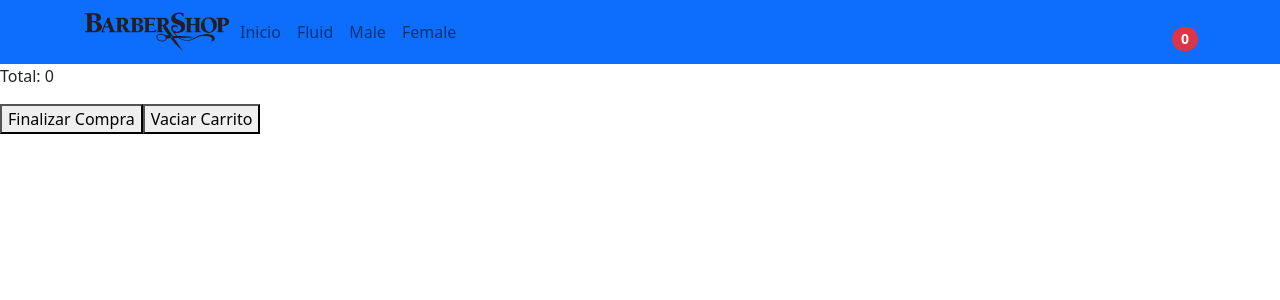
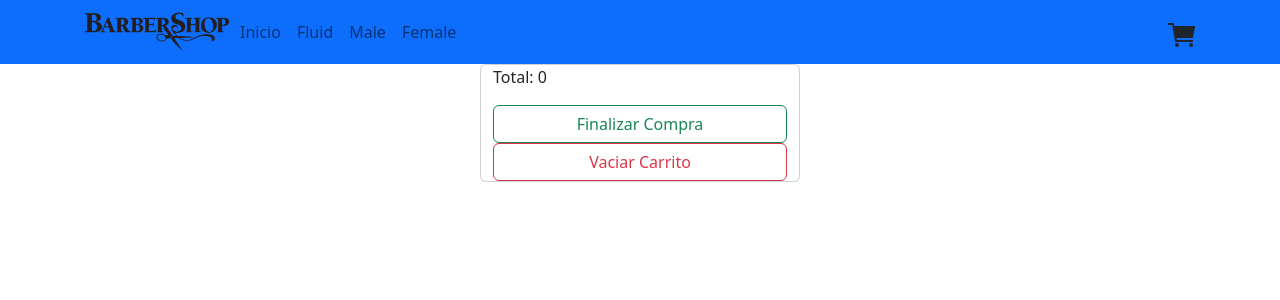
Before and after one commit to Lautaax/Ecommerce-react, a React (Create React App) app: page /Cart in a window 1280 px wide. Shown: the top 300 px of the page. Built offline with nearby package versions, Linux system fonts and the light colour scheme; the HTML template or start-up script is replaced by a standard one.

Commit message:
Cambios!

```diff
--- a/package.json
+++ b/package.json
@@ -3,6 +3,7 @@
   "version": "0.1.0",
   "private": true,
   "dependencies": {
+    "@react-icons/all-files": "^4.1.0",
     "@testing-library/jest-dom": "^5.16.5",
     "@testing-library/react": "^13.4.0",
     "@testing-library/user-event": "^13.5.0",
--- a/src/components/ItemDetailCont/ItemDetail.jsx
+++ b/src/components/ItemDetailCont/ItemDetail.jsx
@@ -20,7 +20,7 @@ const ItemDetail = () => {
 
 
     return (
-        <div className='container card w-25'>
+        <div variant="info" className='container card w-25'>
 
             <img src={products.image} alt="" />
             <p>Stock:{products.stock} </p>
--- a/src/components/ItemDetailCont/ItemDetailCont.jsx
+++ b/src/components/ItemDetailCont/ItemDetailCont.jsx
@@ -4,9 +4,7 @@ import ItemDetail from './ItemDetail'
 export const ItemDetailCont = () => {
   return (
     <div>
-
 <ItemDetail/>
-
     </div>
   )
 }
--- a/src/components/ItemDetailCont/ItemList.jsx
+++ b/src/components/ItemDetailCont/ItemList.jsx
@@ -17,9 +17,9 @@ const ItemList = ({ prod }) => {
 
 
     return (
-        <Card  style={{  width: '18rem' }}>
+        <Card className='container' bg='orange' style={{  width: '18rem' }}>
             <Card.Img variant="top" src={prod.image} onClick={()=>redirectItemDetail(prod.id)} />
-            <Card.Body  >
+            <Card.Body   >
                 <Card.Title  >{prod.first_name}</Card.Title>
                 <Card.Text>Genero:
                 {prod.gender}
--- a/src/components/NavBar/CartWidget.jsx
+++ b/src/components/NavBar/CartWidget.jsx
@@ -1,5 +1,5 @@
 import { useContext } from 'react';
-import { AiOutlineShoppingCart } from 'react-icons/ai';
+import { IoCartSharp } from 'react-icons/io5';
 import GlobalContext from '../../context/GlobalContext';
 
 const CardWidget = () => {
@@ -7,8 +7,8 @@ const CardWidget = () => {
 const {countCart } =useContext(GlobalContext)
 
     return (
-        <div className=' fs-2'>
-            <AiOutlineShoppingCart  />
+        <div className=' fs-2 '>
+            <IoCartSharp/>
             <span class="badge rounded-pill bg-primary bg-danger">{countCart}</span>
         </div>
     );
--- a/src/components/NavBar/NavBar.jsx
+++ b/src/components/NavBar/NavBar.jsx
@@ -14,15 +14,13 @@ function ColorSchemesExample() {
         <Link to="/">
           <img src={logo} width="150px" alt="" />
         </Link>
-          <Nav className="me-auto">
-            <Nav.Link href="/">Inicio</Nav.Link>
-            <Nav.Link href="/category/genderFluid">Fluid  </Nav.Link>
-            <Nav.Link href="/category/male">Male  </Nav.Link>
-            <Nav.Link href="/category/female">Female  </Nav.Link>
-
-
+          <Nav className="me-auto ">
+            <Link className="nav-link" to="/">Inicio</Link>
+            <Link className="nav-link" to="/category/genderFluid"> Fluid  </Link>
+            <Link className="nav-link" to="/category/male">Male  </Link>
+            <Link className="nav-link" to="/category/female">Female  </Link>
           </Nav>
-          <Link to="/cart"> <CardWidget /></Link>
+          <Link className="nav-link" to="/cart"> <CardWidget /></Link>
         </Container>
       </Navbar>
     </>
--- a/src/components/NavBar/navbar.css
+++ b/src/components/NavBar/navbar.css
@@ -1,3 +1,3 @@
 .badge {
-    font-size:14px ;
+  font-size: 14px;
 }
--- a/src/components/cart/Cart.jsx
+++ b/src/components/cart/Cart.jsx
@@ -1,13 +1,15 @@
 import React, { useContext } from 'react'
 import { useNavigate } from 'react-router-dom'
 import GlobalContext from '../../context/GlobalContext'
+import Button from 'react-bootstrap/Button';
+import Card from 'react-bootstrap/Card';
 
 export const Cart = () => {
 const navigate = useNavigate()
   const { carrito, setCarrito,setcountCart } = useContext(GlobalContext)
   let suma = carrito.reduce((acc, prod) => acc + prod.subtotal,0 )
   const vaciarcarro = () => {
-setcountCart (0)
+setcountCart ("")
 setCarrito ([])
   }
   const check = () =>{
@@ -23,9 +25,12 @@ navigate("/Check")
           <h4>Precio:{cart.precio}</h4>
         </div>
       ))}
+       <Card className='container w-25'>
       <p>Total: {suma}</p>
-      <button onClick={check}>Finalizar Compra</button>
-      <button onClick={vaciarcarro} >Vaciar Carrito</button>
+      <Button variant="outline-success" onClick={check}>Finalizar Compra</Button>
+      <Button variant="outline-danger" onClick={vaciarcarro} >Vaciar Carrito</Button>
+
+      </Card>
     </div>
   )
 }
--- a/src/context/GlobalProvider.jsx
+++ b/src/context/GlobalProvider.jsx
@@ -6,7 +6,7 @@ const GlobalProvider = ({children}) => {
 
     //contador
 
-    const [countCart , setcountCart] =useState (0)
+    const [countCart , setcountCart] =useState ("")
     const [carrito, setCarrito] =useState ([])
 
 return (
```
Also changed, not shown: 2 other files (tests, documents, lock files or other folders).
